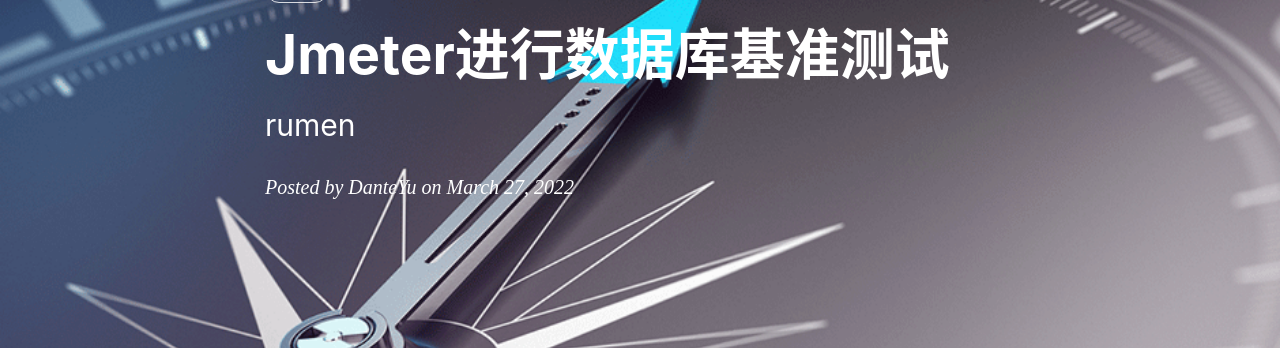
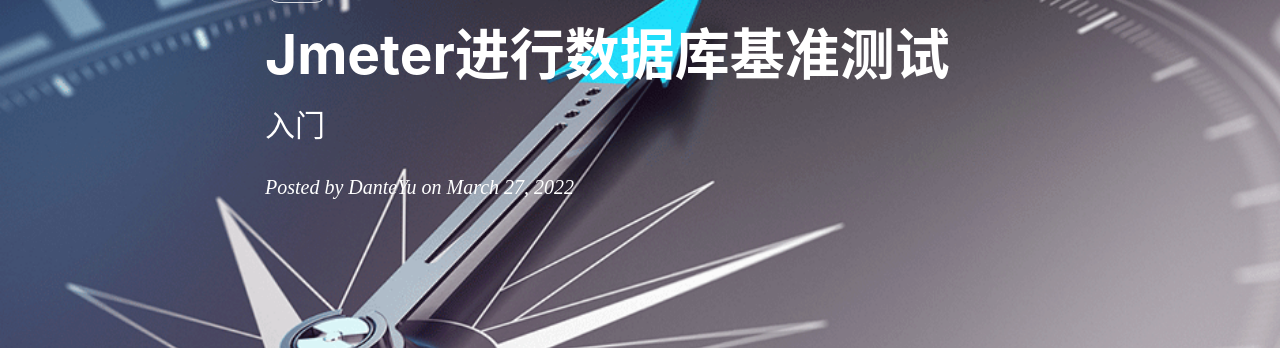
Before and after one commit to DanteYu/DanteYu.github.io, a Jekyll site: the page built from _posts/2022-03-22-jmeterDB.markdown, in a window 1280 px wide. Shown: the part 175-525 px from the top of the page. Built offline with Jekyll 4.4.1, drawn with Linux system fonts in a browser that asks for light colours; nearby versions of some CDN libraries; comment, search, counter and statistics services are not loaded.

Commit message:
update artciles

```diff
--- a/_posts/2022-03-22-jmeterDB.markdown
+++ b/_posts/2022-03-22-jmeterDB.markdown
@@ -1,7 +1,7 @@
 ---
 layout:     post
 title:      Jmeter进行数据库基准测试
-subtitle:   rumen
+subtitle:   入门
 date:       2022-03-27 12:00:00
 author:     DanteYu
 tags:
```
